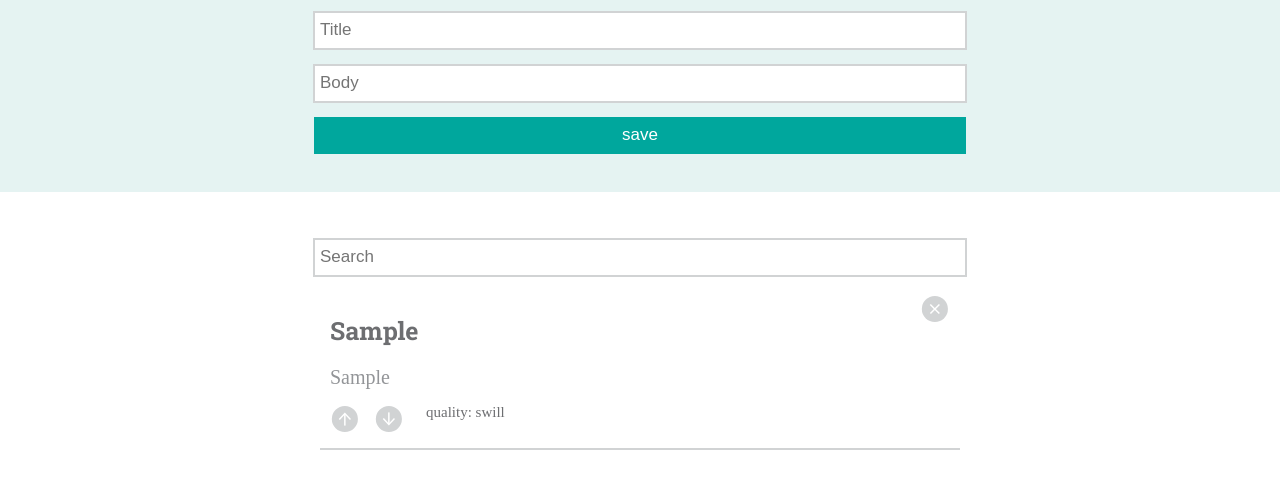
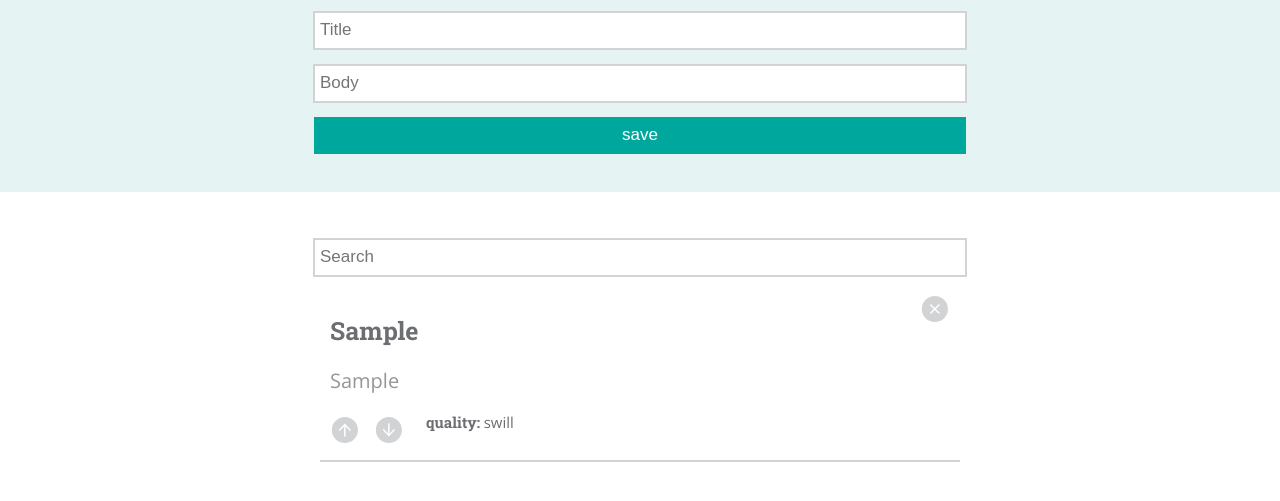
Before and after one commit to stacimcwilliams/2DoBox-Pivot, a plain HTML site: page index.html in a window 1280 px wide. Both pictures are taken after typing "Sample", "Sample" into the empty fields and a click on the button "save". Shown: the part 113-614 px from the top of the page. Drawn offline with nearby package versions, Linux system fonts and the light colour scheme.

Commit message:
fix fonts in bottom section

```diff
--- a/css/styles.css
+++ b/css/styles.css
@@ -108,7 +108,8 @@
 
 .idea-body {
   color: #939598;
-  font-size: 20px;
+  font: 400 20px 'Open Sans', sans-serif;
+
 }
 
 li {
@@ -130,7 +131,6 @@
 
 .idea-section {
   border-bottom: 2px solid #D1D3D4;
-  font: 400 'Open Sans', sans-serif;
   padding: 10px;
 }
 
@@ -139,7 +139,11 @@
   display: inline-block;
   padding: 10px 0;
   color: #6D6E71;
-  font-size: 15px;
+  font: 700 15px 'Roboto Slab', serif;
+}
+
+.quality {
+  font: 400 15px 'Open Sans', sans-serif;
 }
 
 .down-vote {
```
